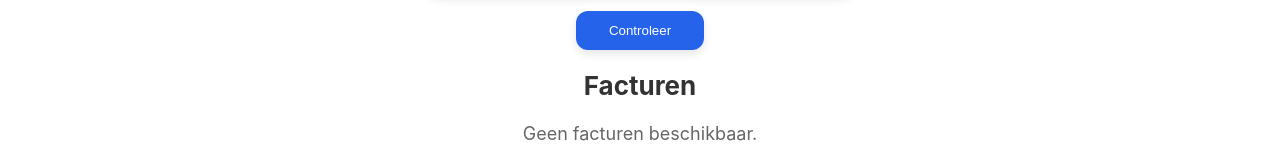
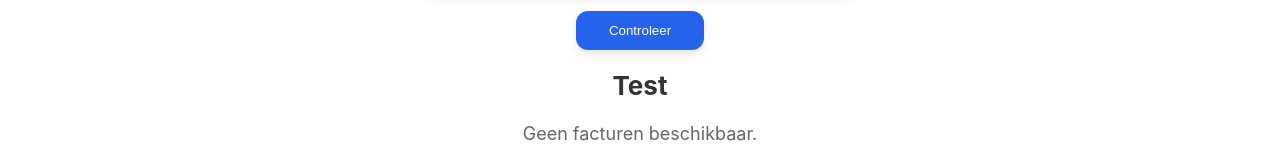
Before and after one commit to Fxreball/InvoiceChecker, a React (Create React App) app in the folder frontend/: page / in a window 1280 px wide. Shown: the part 367-527 px from the top of the page. Built offline with nearby package versions, Linux system fonts and the light colour scheme.

Commit message:
Ci-cd test.

```diff
--- a/frontend/src/components/InvoiceTable.js
+++ b/frontend/src/components/InvoiceTable.js
@@ -36,7 +36,7 @@ export default function InvoiceTable({ invoices }) {
 
   return (
     <div>
-      <h2>Facturen</h2>
+      <h2>Test</h2>
       {invoices.length === 0 ? (
         <p>Geen facturen beschikbaar.</p>
       ) : (
```
